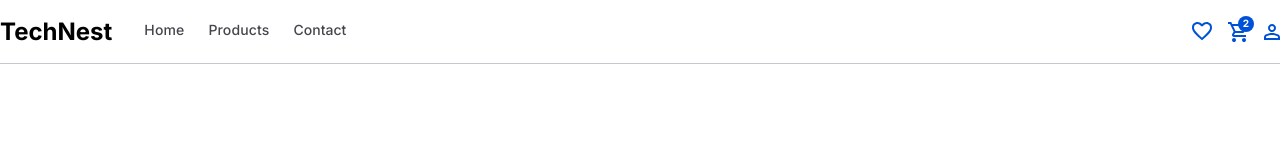
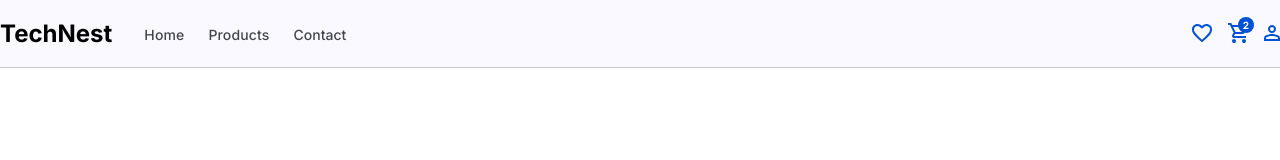
Before and after one commit to shaimamorshed/Tech-Nest, a website: page cart.html in a window 1280 px wide. Drawn offline with Linux system fonts and the light colour scheme.

Commit message:
Edit header-section

```diff
--- a/cart.html
+++ b/cart.html
@@ -18,7 +18,7 @@
 
 <body>
 
-    <header class="hidden md:block py-4 border-b border-c-border ">
+    <header class="sticky top-0 z-50 hidden md:block py-4 border-b border-c-border bg-[#F9F9FF] ">
         <div class="container row justify-between px-4 md:px-6 lg:px-0">
              <div class="gap-4 md:gap-6 lg:gap-8 row">
 
```
Also changed, not shown: src/output.css.
